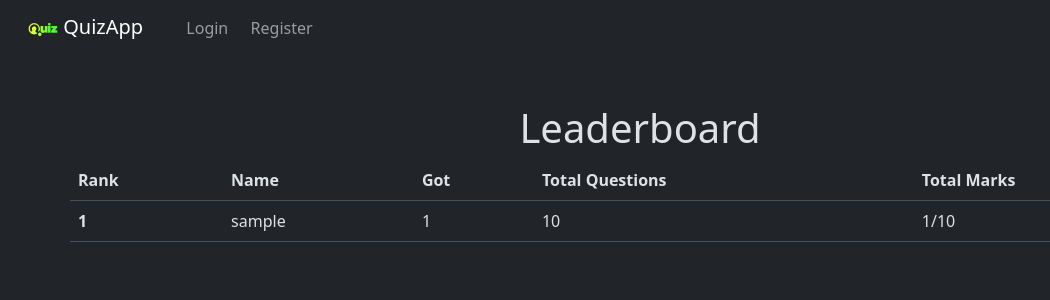
After one commit to dev-bittu/quizapp, a Django app: page /quiz/leaderboard/ in a window 1280 px wide. The commit adds this page. Shown: the top 300 px of the page, without its empty margins (0-1050 px from the left). Run offline with Django 4.2, Linux system fonts and the light colour scheme; tables that the repository leaves empty hold one stand-in row (values such as "Sample post"); some libraries are stand-ins or nearby versions.

Commit message:
adding leaderboard

```diff
--- /dev/null
+++ b/quiz/templates/quiz/leaderboard.html
@@ -0,0 +1,33 @@
+{% extends 'layout.html' %}
+
+{% block title %}Leaderboard{% endblock %}
+
+{% block body %}
+<div class="row">
+  <h1 class="text-center">Leaderboard</h1>
+</div>
+<div class="row">
+  <table class="table">
+  <thead>
+    <tr>
+      <th scope="col">Rank</th>
+      <th scope="col">Name</th>
+      <th scope="col">Got</th>
+      <th scope="col">Total Questions</th>
+      <th scope="col">Total Marks</th>
+    </tr>
+  </thead>
+  <tbody>
+    {% for result in results %}
+    <tr>
+      <th scope="row">{{ forloop.counter }}</th>
+      <td>{{ result.user.username }}</td>
+      <td>{{ result.got }}</td>
+      <td>{{ result.total }}</td>
+      <td>{{ result.got }}/{{ result.total }}</td>
+    </tr>
+    {% endfor %}
+  </tbody>
+</table>
+</div>
+{% endblock %}
--- a/quiz/urls.py
+++ b/quiz/urls.py
@@ -4,5 +4,6 @@ from . import views
 urlpatterns = [
     path("", views.Quiz.as_view(), name="quiz"),
     path("add_question/", views.AddQuestion.as_view(), name="add_question"),
-    path("result/", views.Result.as_view(), name="result")
+    path("result/", views.Result.as_view(), name="result"),
+    path("leaderboard/", views.Leaderboard.as_view(), name="leaderboard")
 ]
--- a/quiz/views.py
+++ b/quiz/views.py
@@ -68,3 +68,11 @@ class Result(View):
     def get(self, request):
         results = Mark.objects.filter(user=request.user)
         return render(request, "quiz/result.html", {"results": results})
+
+class Leaderboard(View):
+    def get(self, request):
+        return render(
+            request,
+            "quiz/leaderboard.html",
+            {"results": Mark.objects.all().order_by("-got")[:10]}
+        )
--- a/templates/layout.html
+++ b/templates/layout.html
@@ -38,7 +38,7 @@
             <a class="nav-link text-center" href="{% url 'result' %}">Result</a>
           </li>
           <li class="nav-item">
-            <a class="nav-link text-center" href="{# url 'leaderboard' #}">Leaderboard</a>
+            <a class="nav-link text-center" href="{% url 'leaderboard' %}">Leaderboard</a>
           </li>
           {% endif %}
           <li class="nav-item">
```
